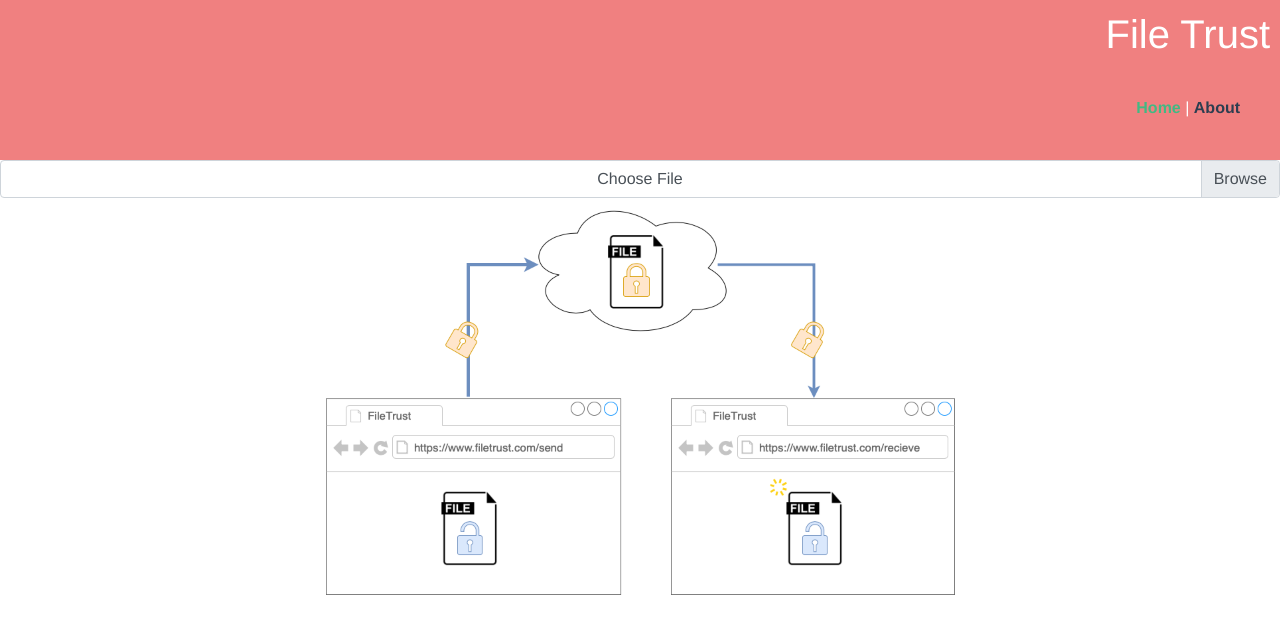
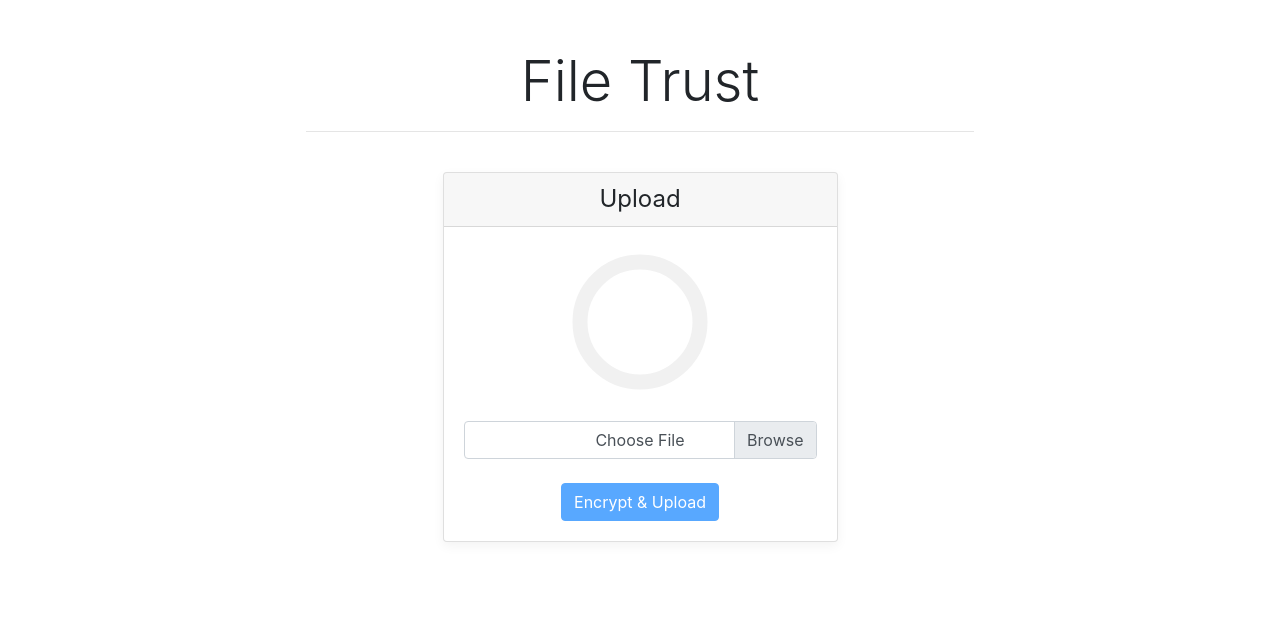
Before and after one commit to CS3398-Acolytes-F2019/CS3398-Acolytes-F2019, a Vue app: page / in a window 1280 px wide. Shown: the top 634 px of the page. Built offline with nearby package versions, Linux system fonts and the light colour scheme.

Commit message:
Refactor Upload.vue.

```diff
--- a/src/App.vue
+++ b/src/App.vue
@@ -1,42 +1,18 @@
 <template>
   <div id="app">
-    <Header/>
-
     <router-view/>
   </div>
 </template>
 
 <script>
-import Header from './components/Header.vue'
-import HelloWorld from './components/HelloWorld.vue'
 
 export default{
   name:'app',
   components: {
-    Header,
-    HelloWorld
   }
 }
 </script>
 
 <style>
-#app {
-  font-family: 'Avenir', Helvetica, Arial, sans-serif;
-  -webkit-font-smoothing: antialiased;
-  -moz-osx-font-smoothing: grayscale;
-  text-align: center;
-  color: #2c3e50;
-}
-#nav {
-  padding: 30px;
-}
 
-#nav a {
-  font-weight: bold;
-  color: #2c3e50;
-}
-
-#nav a.router-link-exact-active {
-  color: #42b983;
-}
 </style>
--- a/src/components/FileInput.vue
+++ b/src/components/FileInput.vue
@@ -2,7 +2,7 @@
     <div class="file-input">
         <div class="input-group">
             <div class="custom-file">
-                <input type="file" class="custom-file-input"/>
+                <input type="file" class="custom-file-input" @change="onFileChange"/>
                 <label class="custom-file-label">{{ name }}</label>
             </div>
         </div>
@@ -62,4 +62,7 @@ export default Vue.extend({
 </script>
 
 <style scoped>
+.custom-file-label {
+    margin: auto;
+}
 </style>
--- a/src/components/Header.vue
+++ /dev/null
@@ -1,27 +0,0 @@
-<template>
-    <header class="header">
-        <h1>File Trust</h1>
-        <div id="nav">
-      <router-link to="/">Home</router-link> |
-      <router-link to="/about">About</router-link>
-    </div>
-    </header>
-</template>
-
-<script>
-export default {
-    name: "Header"
-}
-</script>
-
-<style scoped>
-    .header{
-        background : #F08080;
-        color: #fff;
-        text-align: right;
-        padding: 10px
-        }
-
-
-
-</style>
--- a/src/components/HelloWorld.vue
+++ /dev/null
@@ -1,39 +0,0 @@
-<template>
-  <div class="hello">
-    <h1>{{ msg }}</h1>
-
-
-
-
-
-  </div>
-</template>
-
-<script lang="ts">
-import Vue from 'vue';
-
-export default Vue.extend({
-  name: 'HelloWorld',
-  props: {
-    msg: String,
-  },
-});
-</script>
-
-<!-- Add "scoped" attribute to limit CSS to this component only -->
-<style scoped>
-h3 {
-  margin: 40px 0 0;
-}
-ul {
-  list-style-type: none;
-  padding: 0;
-}
-li {
-  display: inline-block;
-  margin: 0 10px;
-}
-a {
-  color: #42b983;
-}
-</style>
--- a/src/components/ProgressCircle.vue
+++ b/src/components/ProgressCircle.vue
@@ -1,7 +1,8 @@
 <template>
     <div class="progress-circle">
-        <svg class="stat-circle" viewBox="-2 2 23 16.8">
-            <circle class="progress" cx="12" cy="9.4" r="5" :data-percentage="percentage" />
+        <svg class="stat-circle" width="150" viewBox="0 0 20 20">
+            <circle class="bg" cx="10" cy="10" r="8" />
+            <circle class="progress" cx="10" cy="10" r="8" :data-percentage="percentage" />
         </svg>
     </div>
 </template>
@@ -43,20 +44,22 @@ export default Vue.extend({
 </script>
 
 <style scoped>
-.stat-circle {
-    width: 25px;
-}
 .stat-circle circle.bg {
     fill: none;
-    stroke: #000;
-    stroke-width: 2.75;
+    stroke: #f1f1f1;
+    stroke-width: 2;
 }
 .stat-circle circle.progress {
     fill: none;
-    stroke: #00bd74;
-    stroke-width: 2.75;
+    stroke: #2ecc71;
+    stroke-width: 2;
     stroke-dasharray: 51 51;
     stroke-dashoffset: -51;
     stroke-linecap: round;
 }
+.stat-circle text {
+    font-size: 3px;
+    text-anchor: middle;
+    fill: #555;
+}
 </style>
--- a/src/views/Upload.vue
+++ b/src/views/Upload.vue
@@ -1,29 +1,153 @@
 <template>
     <div class="upload">
+        <template>
+            <div class="home">
+                <div class="share-header px-3 py-3 pt-md-5 pb-md-4 mx-auto text-center">
+                    <h1 class="display-4">File Trust</h1>
+                    <hr />
+                </div>
 
-
-        <file-input @readable-stream="uploadStream"></file-input>
-        <img alt="Vue logo" src="../assets/file-trust1.png">
+                <div class="container">
+                    <div class="row"></div>
+                    <div class="row"></div>
+                    <div class="card-deck mb-3 text-center">
+                        <div class="card mb-4 box-shadow">
+                            <div class="card-header">
+                                <h4 class="my-0 font-weight-normal">Upload</h4>
+                            </div>
+                            <div class="card-body">
+                                <progress-circle></progress-circle>
+                                <br />
+                                <file-input @readable-stream="uploadStream"></file-input>
+                                <br />
+                                <button
+                                    class="btn btn-primary"
+                                    :disabled="isDisabled"
+                                    @click="encryptAndUpload"
+                                >Encrypt &amp; Upload</button>
+                            </div>
+                        </div>
+                    </div>
+                </div>
+            </div>
+        </template>
     </div>
 </template>
+
 
 <script lang="ts">
 import Vue from "vue";
 import FileInput from "../components/FileInput.vue";
+import ProgressCircle from "../components/ProgressCircle.vue";
 import { FileStream } from '../modules/FileStream';
 
 export default Vue.extend({
     name: "upload",
+    data()
+    {
+        interface IData
+        {
+            fileStream: ReadableStream | null;
+            isDisabled: boolean;
+        }
+
+        const data: IData =
+        {
+            fileStream: null,
+            isDisabled: true
+        }
+
+        return data;
+    },
     methods:
     {
         uploadStream(readableStream: ReadableStream)
         {
-            console.log(readableStream);
-        }
+            this.fileStream = readableStream;
+            this.isDisabled = false;
+        },
+        async encryptAndUpload()
+        {
+            if (!this.fileStream)
+            {
+                return;
+            }
+            let reader = this.fileStream.getReader();
+
+            let index = 0;
+
+            let chunk = await reader.read();
+
+            while (!chunk.done)
+            {
+
+                if (index !== 0)
+                {
+                    return;
+                }
+
+                let data =
+                {
+                    chunk: chunk.value,
+                    index
+                }
+
+
+                let response = await fetch("./api/upload", {
+                    method: "post",
+                    headers: { "Content-Type": "application/json" },
+                    body: JSON.stringify(data)
+                });
+
+
+                console.log(JSON.stringify(data))
+
+                this.$root.$emit("update_progress_message", 100)
+
+                chunk = await reader.read();
+
+                index++;
+            }
+        },
     },
     components:
     {
-        FileInput
+        FileInput,
+        ProgressCircle
     }
 });
 </script>
+
+<style scoped>
+html {
+    font-size: 14px;
+}
+@media (min-width: 768px) {
+    html {
+        font-size: 16px;
+    }
+}
+
+.container {
+    max-width: 425px;
+}
+
+.share-header {
+    max-width: 700px;
+}
+
+.card-deck .card {
+    min-width: 220px;
+}
+
+.border-top {
+    border-top: 1px solid #e5e5e5;
+}
+.border-bottom {
+    border-bottom: 1px solid #e5e5e5;
+}
+
+.box-shadow {
+    box-shadow: 0 0.25rem 0.75rem rgba(0, 0, 0, 0.05);
+}
+</style>
```
